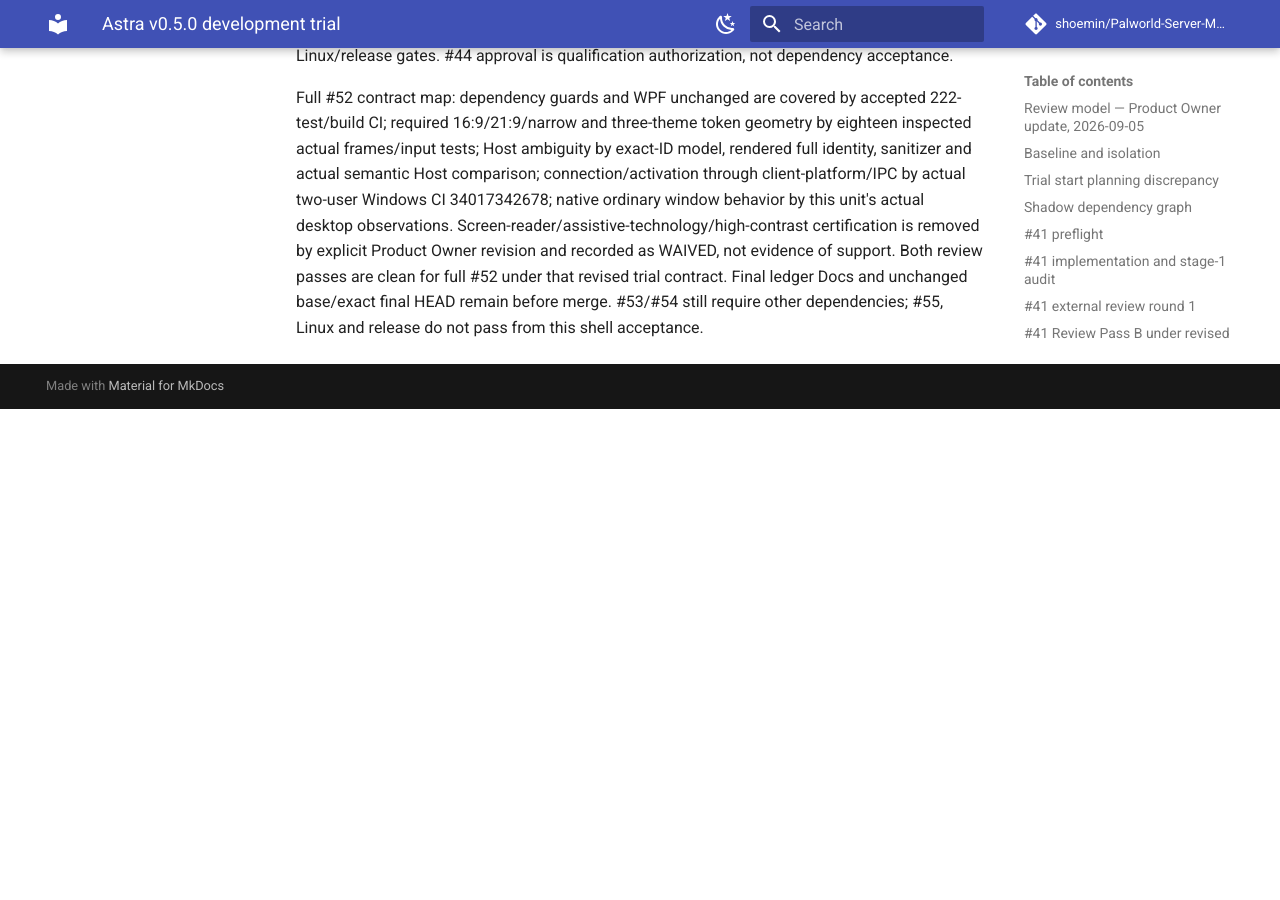
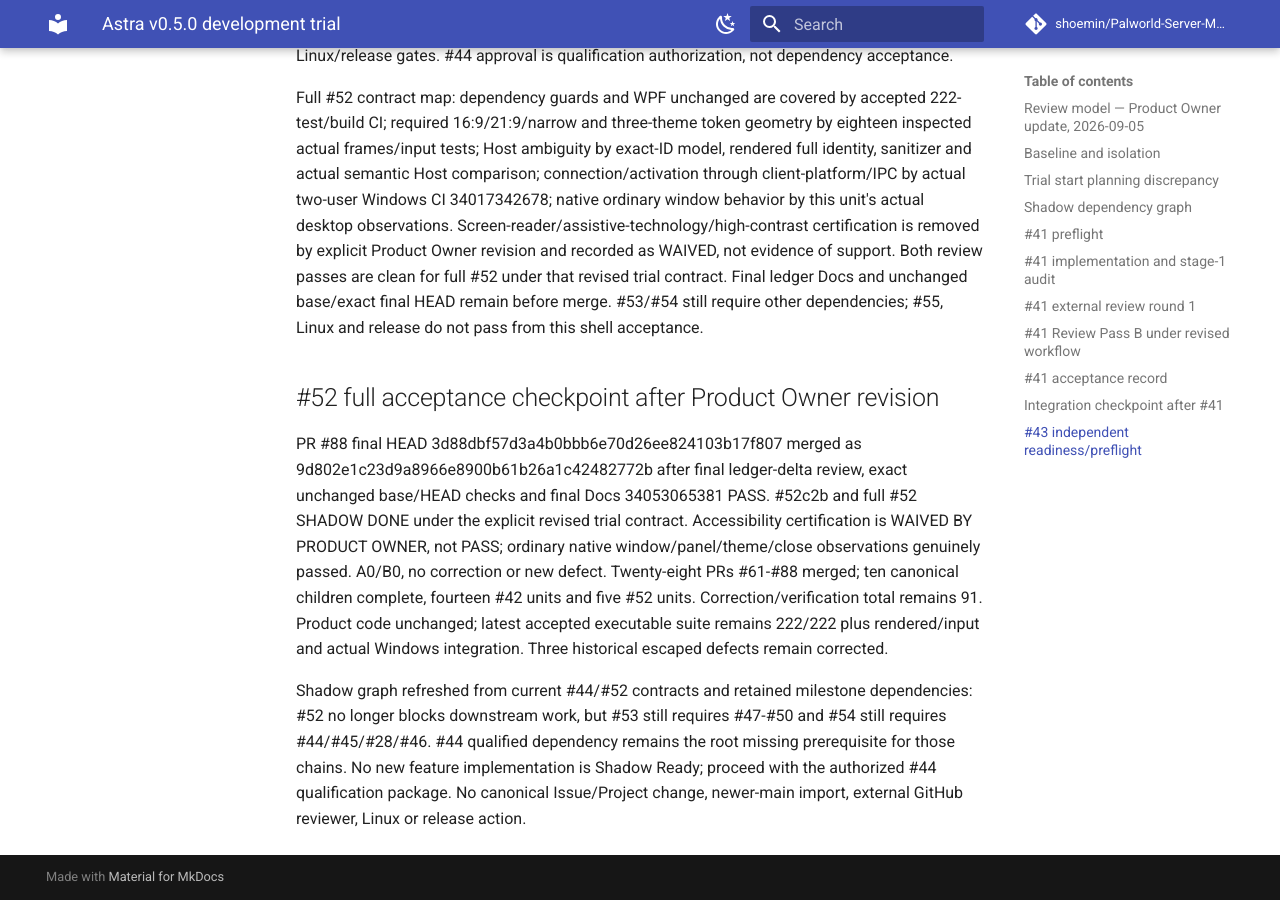
Before and after one commit to shoemin/Palworld-Server-Manager, an MkDocs documentation site: the page built from docs/experiments/astra-v0.5.0-trial.md, in a window 1280 px wide and 900 px high, scrolled down 131469 px. Built offline with MkDocs 1.6.1 and Material for MkDocs 9.7.7, drawn with Linux system fonts in a browser that asks for light colours; comment, search, counter and statistics services are not loaded; before the commit the page ends 131878 px from its top, so only the background shows below that; part of the change alters nothing that is shown.

Commit message:
docs: checkpoint full shell acceptance with owner waiver

```diff
--- a/docs/experiments/astra-v0.5.0-trial.md
+++ b/docs/experiments/astra-v0.5.0-trial.md
@@ -1406,3 +1406,9 @@ Local strict docs/diff checks PASS. Remote Docs 34052984151 PASS at 9bfb23c8538e
 Fresh PR #88 exact HEAD c29123032eee6877eb7b16172daa7d39f65949f8 reviewed against unchanged base 080fb6341277d771bff4439a8060402cbbb017f3. Re-read all six changed files, source-equivalence/hash evidence, native action observations, current #52 body and prior accepted rendered/service evidence. No new code/package/wire/authority path exists. No finding; A0/B0, zero correction cycles. Strict docs and stale/diff checks PASS. All complete-registry Pass A classifications re-evaluated and retained, including frozen WPF/client-edge guards, exact identity, sole Host authority, secret holders, platform composition and Linux/release gates. #44 approval is qualification authorization, not dependency acceptance.
 
 Full #52 contract map: dependency guards and WPF unchanged are covered by accepted 222-test/build CI; required 16:9/21:9/narrow and three-theme token geometry by eighteen inspected actual frames/input tests; Host ambiguity by exact-ID model, rendered full identity, sanitizer and actual semantic Host comparison; connection/activation through client-platform/IPC by actual two-user Windows CI 34017342678; native ordinary window behavior by this unit's actual desktop observations. Screen-reader/assistive-technology/high-contrast certification is removed by explicit Product Owner revision and recorded as WAIVED, not evidence of support. Both review passes are clean for full #52 under that revised trial contract. Final ledger Docs and unchanged base/exact final HEAD remain before merge. #53/#54 still require other dependencies; #55, Linux and release do not pass from this shell acceptance.
+
+## #52 full acceptance checkpoint after Product Owner revision
+
+PR #88 final HEAD 3d88dbf57d3a4b0bbb6e70d26ee824103b17f807 merged as 9d802e1c23d9a8966e8900b61b26a1c42482772b after final ledger-delta review, exact unchanged base/HEAD checks and final Docs 34053065381 PASS. #52c2b and full #52 SHADOW DONE under the explicit revised trial contract. Accessibility certification is WAIVED BY PRODUCT OWNER, not PASS; ordinary native window/panel/theme/close observations genuinely passed. A0/B0, no correction or new defect. Twenty-eight PRs #61-#88 merged; ten canonical children complete, fourteen #42 units and five #52 units. Correction/verification total remains 91. Product code unchanged; latest accepted executable suite remains 222/222 plus rendered/input and actual Windows integration. Three historical escaped defects remain corrected.
+
+Shadow graph refreshed from current #44/#52 contracts and retained milestone dependencies: #52 no longer blocks downstream work, but #53 still requires #47-#50 and #54 still requires #44/#45/#28/#46. #44 qualified dependency remains the root missing prerequisite for those chains. No new feature implementation is Shadow Ready; proceed with the authorized #44 qualification package. No canonical Issue/Project change, newer-main import, external GitHub reviewer, Linux or release action.
```
